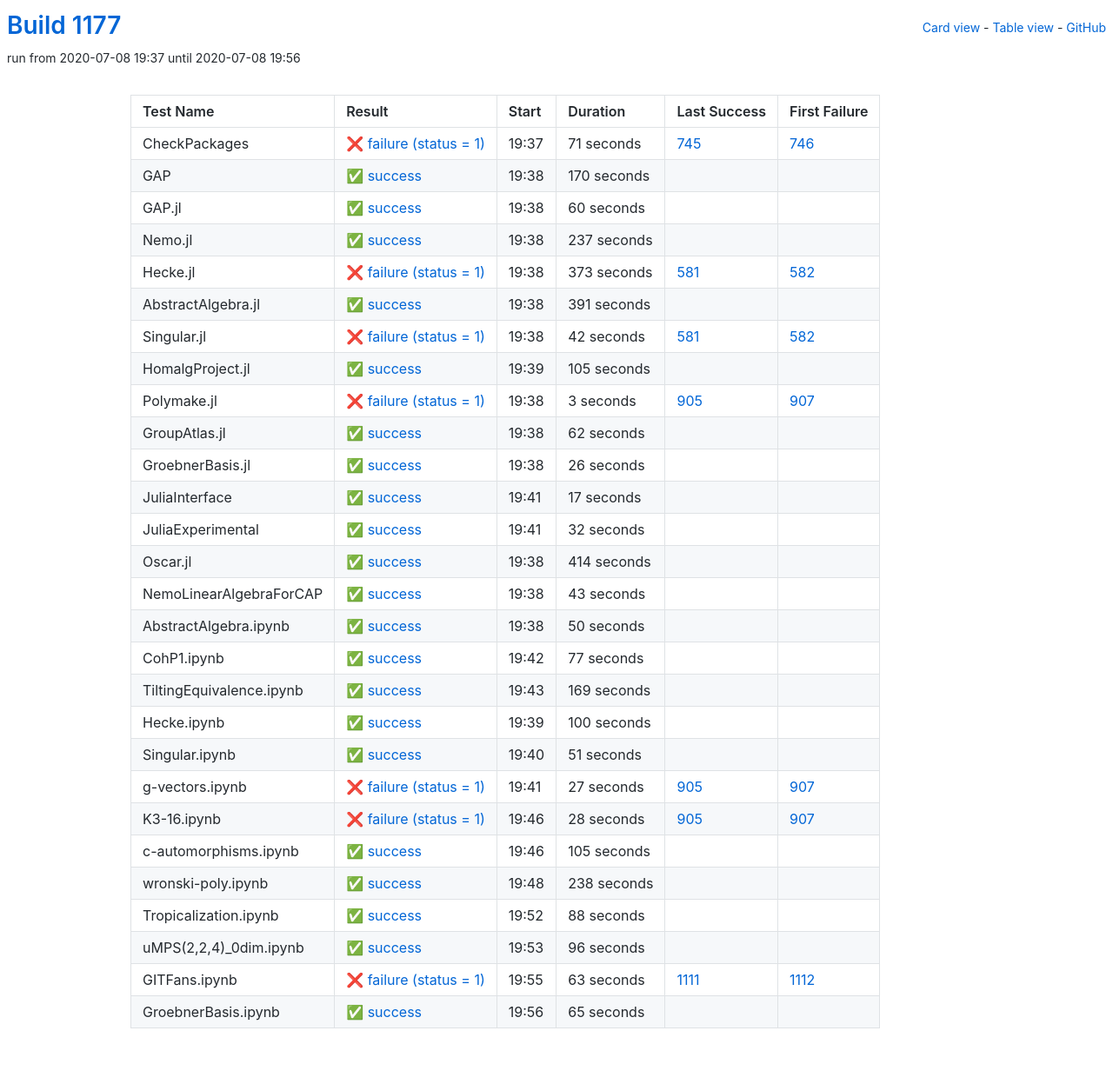
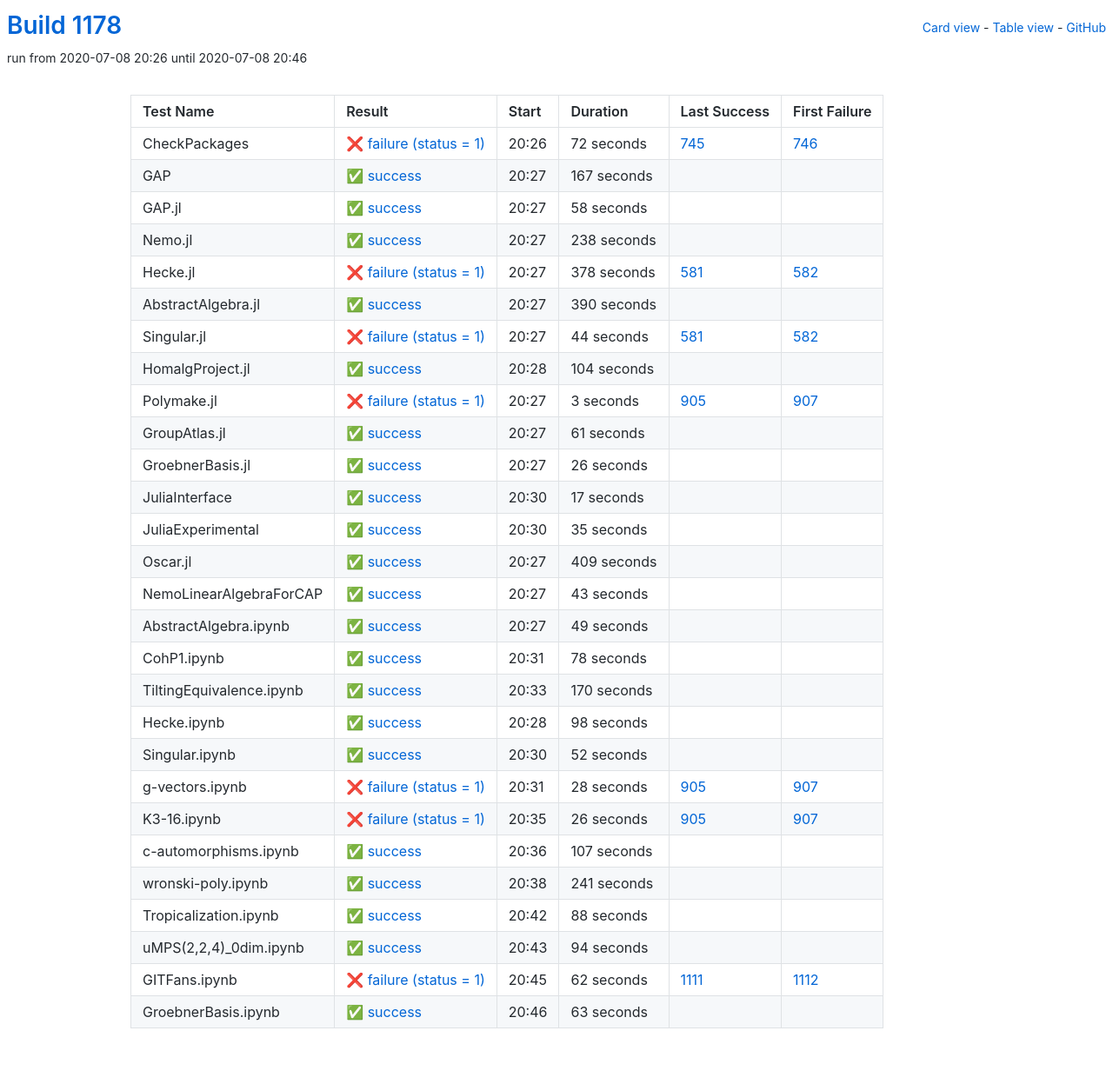
Before and after one commit to oscar-system/oscar-ci-status-1.4, a Jekyll site: the page built from table.html, in a window 1280 px wide. Shown: the whole page at 87% size. Built offline with Jekyll 4.4.1, drawn with Linux system fonts in a browser that asks for light colours.

Commit message:
Build #1178

```diff
--- a/_data/ci.yml
+++ b/_data/ci.yml
@@ -1,6 +1,6 @@
 ---
-build: 1177
-build_url: https://oscarci.mathematik.uni-kl.de/job/oscar-julia-1.4/1177/
+build: 1178
+build_url: https://oscarci.mathematik.uni-kl.de/job/oscar-julia-1.4/1178/
 job: oscar-julia-1.4
 organization: oscar-system
 repo: oscar-ci-status-1.4
@@ -8,104 +8,104 @@ repourl: https://github.com/oscar-system/oscar-ci-status-1.4
 tests:
 - name: CheckPackages
   id: checkpackages
-  log: https://oscarci.mathematik.uni-kl.de/job/oscar-julia-1.4/1177/artifact/logs/build-1177/CheckPackages.log
-  start: 2020-07-08 19:37
+  log: https://oscarci.mathematik.uni-kl.de/job/oscar-julia-1.4/1178/artifact/logs/build-1178/CheckPackages.log
+  start: 2020-07-08 20:26
   success: false
   exitcode: 1
   status: failure
-  duration: 71
+  duration: 72
   last_success: 745
   last_success_url: https://oscarci.mathematik.uni-kl.de/job/oscar-julia-1.4/745/
   first_failure: 746
   first_failure_url: https://oscarci.mathematik.uni-kl.de/job/oscar-julia-1.4/746/
 - name: GAP
   id: gap
-  log: https://oscarci.mathematik.uni-kl.de/job/oscar-julia-1.4/1177/artifact/logs/build-1177/GAP.log
-  start: 2020-07-08 19:38
+  log: https://oscarci.mathematik.uni-kl.de/job/oscar-julia-1.4/1178/artifact/logs/build-1178/GAP.log
+  start: 2020-07-08 20:27
   success: true
   exitcode: 0
   status: success
-  duration: 170
+  duration: 167
   last_success: false
   last_success_url:
   first_failure: false
   first_failure_url:
 - name: GAP.jl
   id: gap-jl
-  log: https://oscarci.mathematik.uni-kl.de/job/oscar-julia-1.4/1177/artifact/logs/build-1177/GAP.jl.log
-  start: 2020-07-08 19:38
+  log: https://oscarci.mathematik.uni-kl.de/job/oscar-julia-1.4/1178/artifact/logs/build-1178/GAP.jl.log
+  start: 2020-07-08 20:27
   success: true
   exitcode: 0
   status: success
-  duration: 60
+  duration: 58
   last_success: false
   last_success_url:
   first_failure: false
   first_failure_url:
 - name: Nemo.jl
   id: nemo-jl
-  log: https://oscarci.mathematik.uni-kl.de/job/oscar-julia-1.4/1177/artifact/logs/build-1177/Nemo.jl.log
-  start: 2020-07-08 19:38
+  log: https://oscarci.mathematik.uni-kl.de/job/oscar-julia-1.4/1178/artifact/logs/build-1178/Nemo.jl.log
+  start: 2020-07-08 20:27
   success: true
   exitcode: 0
   status: success
-  duration: 237
+  duration: 238
   last_success: false
   last_success_url:
   first_failure: false
   first_failure_url:
 - name: Hecke.jl
   id: hecke-jl
-  log: https://oscarci.mathematik.uni-kl.de/job/oscar-julia-1.4/1177/artifact/logs/build-1177/Hecke.jl.log
-  start: 2020-07-08 19:38
+  log: https://oscarci.mathematik.uni-kl.de/job/oscar-julia-1.4/1178/artifact/logs/build-1178/Hecke.jl.log
+  start: 2020-07-08 20:27
   success: false
   exitcode: 1
   status: failure
-  duration: 373
+  duration: 378
   last_success: 581
   last_success_url: https://oscarci.mathematik.uni-kl.de/job/oscar-julia-1.4/581/
   first_failure: 582
   first_failure_url: https://oscarci.mathematik.uni-kl.de/job/oscar-julia-1.4/582/
 - name: AbstractAlgebra.jl
   id: abstractalgebra-jl
-  log: https://oscarci.mathematik.uni-kl.de/job/oscar-julia-1.4/1177/artifact/logs/build-1177/AbstractAlgebra.jl.log
-  start: 2020-07-08 19:38
+  log: https://oscarci.mathematik.uni-kl.de/job/oscar-julia-1.4/1178/artifact/logs/build-1178/AbstractAlgebra.jl.log
+  start: 2020-07-08 20:27
   success: true
   exitcode: 0
   status: success
-  duration: 391
+  duration: 390
   last_success: false
   last_success_url:
   first_failure: false
   first_failure_url:
 - name: Singular.jl
   id: singular-jl
-  log: https://oscarci.mathematik.uni-kl.de/job/oscar-julia-1.4/1177/artifact/logs/build-1177/Singular.jl.log
-  start: 2020-07-08 19:38
+  log: https://oscarci.mathematik.uni-kl.de/job/oscar-julia-1.4/1178/artifact/logs/build-1178/Singular.jl.log
+  start: 2020-07-08 20:27
   success: false
   exitcode: 1
   status: failure
-  duration: 42
+  duration: 44
   last_success: 581
   last_success_url: https://oscarci.mathematik.uni-kl.de/job/oscar-julia-1.4/581/
   first_failure: 582
   first_failure_url: https://oscarci.mathematik.uni-kl.de/job/oscar-julia-1.4/582/
 - name: HomalgProject.jl
   id: homalgproject-jl
-  log: https://oscarci.mathematik.uni-kl.de/job/oscar-julia-1.4/1177/artifact/logs/build-1177/HomalgProject.jl.log
-  start: 2020-07-08 19:39
+  log: https://oscarci.mathematik.uni-kl.de/job/oscar-julia-1.4/1178/artifact/logs/build-1178/HomalgProject.jl.log
+  start: 2020-07-08 20:28
   success: true
   exitcode: 0
   status: success
-  duration: 105
+  duration: 104
   last_success: false
   last_success_url:
   first_failure: false
   first_failure_url:
 - name: Polymake.jl
   id: polymake-jl
-  log: https://oscarci.mathematik.uni-kl.de/job/oscar-julia-1.4/1177/artifact/logs/build-1177/Polymake.jl.log
-  start: 2020-07-08 19:38
+  log: https://oscarci.mathematik.uni-kl.de/job/oscar-julia-1.4/1178/artifact/logs/build-1178/Polymake.jl.log
+  start: 2020-07-08 20:27
   success: false
   exitcode: 1
   status: failure
@@ -116,20 +116,20 @@ tests:
   first_failure_url: https://oscarci.mathematik.uni-kl.de/job/oscar-julia-1.4/907/
 - name: GroupAtlas.jl
   id: groupatlas-jl
-  log: https://oscarci.mathematik.uni-kl.de/job/oscar-julia-1.4/1177/artifact/logs/build-1177/GroupAtlas.jl.log
-  start: 2020-07-08 19:38
+  log: https://oscarci.mathematik.uni-kl.de/job/oscar-julia-1.4/1178/artifact/logs/build-1178/GroupAtlas.jl.log
+  start: 2020-07-08 20:27
   success: true
   exitcode: 0
   status: success
-  duration: 62
+  duration: 61
   last_success: false
   last_success_url:
   first_failure: false
   first_failure_url:
 - name: GroebnerBasis.jl
   id: groebnerbasis-jl
-  log: https://oscarci.mathematik.uni-kl.de/job/oscar-julia-1.4/1177/artifact/logs/build-1177/GroebnerBasis.jl.log
-  start: 2020-07-08 19:38
+  log: https://oscarci.mathematik.uni-kl.de/job/oscar-julia-1.4/1178/artifact/logs/build-1178/GroebnerBasis.jl.log
+  start: 2020-07-08 20:27
   success: true
   exitcode: 0
   status: success
@@ -140,8 +140,8 @@ tests:
   first_failure_url:
 - name: JuliaInterface
   id: juliainterface
-  log: https://oscarci.mathematik.uni-kl.de/job/oscar-julia-1.4/1177/artifact/logs/build-1177/JuliaInterface.log
-  start: 2020-07-08 19:41
+  log: https://oscarci.mathematik.uni-kl.de/job/oscar-julia-1.4/1178/artifact/logs/build-1178/JuliaInterface.log
+  start: 2020-07-08 20:30
   success: true
   exitcode: 0
   status: success
@@ -152,32 +152,32 @@ tests:
   first_failure_url:
 - name: JuliaExperimental
   id: juliaexperimental
-  log: https://oscarci.mathematik.uni-kl.de/job/oscar-julia-1.4/1177/artifact/logs/build-1177/JuliaExperimental.log
-  start: 2020-07-08 19:41
+  log: https://oscarci.mathematik.uni-kl.de/job/oscar-julia-1.4/1178/artifact/logs/build-1178/JuliaExperimental.log
+  start: 2020-07-08 20:30
   success: true
   exitcode: 0
   status: success
-  duration: 32
+  duration: 35
   last_success: false
   last_success_url:
   first_failure: false
   first_failure_url:
 - name: Oscar.jl
   id: oscar-jl
-  log: https://oscarci.mathematik.uni-kl.de/job/oscar-julia-1.4/1177/artifact/logs/build-1177/Oscar.jl.log
-  start: 2020-07-08 19:38
+  log: https://oscarci.mathematik.uni-kl.de/job/oscar-julia-1.4/1178/artifact/logs/build-1178/Oscar.jl.log
+  start: 2020-07-08 20:27
   success: true
   exitcode: 0
   status: success
-  duration: 414
+  duration: 409
   last_success: false
   last_success_url:
   first_failure: false
   first_failure_url:
 - name: NemoLinearAlgebraForCAP
   id: nemolinearalgebraforcap
-  log: https://oscarci.mathematik.uni-kl.de/job/oscar-julia-1.4/1177/artifact/logs/build-1177/NemoLinearAlgebraForCAP.log
-  start: 2020-07-08 19:38
+  log: https://oscarci.mathematik.uni-kl.de/job/oscar-julia-1.4/1178/artifact/logs/build-1178/NemoLinearAlgebraForCAP.log
+  start: 2020-07-08 20:27
   success: true
   exitcode: 0
   status: success
@@ -188,80 +188,68 @@ tests:
   first_failure_url:
 - name: AbstractAlgebra.ipynb
   id: abstractalgebra-ipynb
-  log: https://oscarci.mathematik.uni-kl.de/job/oscar-julia-1.4/1177/artifact/logs/build-1177/AbstractAlgebra.ipynb.log
-  start: 2020-07-08 19:38
+  log: https://oscarci.mathematik.uni-kl.de/job/oscar-julia-1.4/1178/artifact/logs/build-1178/AbstractAlgebra.ipynb.log
+  start: 2020-07-08 20:27
   success: true
   exitcode: 0
   status: success
-  duration: 50
+  duration: 49
   last_success: false
   last_success_url:
   first_failure: false
   first_failure_url:
 - name: CohP1.ipynb
   id: cohp1-ipynb
-  log: https://oscarci.mathematik.uni-kl.de/job/oscar-julia-1.4/1177/artifact/logs/build-1177/CohP1.ipynb.log
-  start: 2020-07-08 19:42
+  log: https://oscarci.mathematik.uni-kl.de/job/oscar-julia-1.4/1178/artifact/logs/build-1178/CohP1.ipynb.log
+  start: 2020-07-08 20:31
   success: true
   exitcode: 0
   status: success
-  duration: 77
+  duration: 78
   last_success: false
   last_success_url:
   first_failure: false
   first_failure_url:
 - name: TiltingEquivalence.ipynb
   id: tiltingequivalence-ipynb
-  log: https://oscarci.mathematik.uni-kl.de/job/oscar-julia-1.4/1177/artifact/logs/build-1177/TiltingEquivalence.ipynb.log
-  start: 2020-07-08 19:43
+  log: https://oscarci.mathematik.uni-kl.de/job/oscar-julia-1.4/1178/artifact/logs/build-1178/TiltingEquivalence.ipynb.log
+  start: 2020-07-08 20:33
   success: true
   exitcode: 0
   status: success
-  duration: 169
+  duration: 170
   last_success: false
   last_success_url:
   first_failure: false
   first_failure_url:
 - name: Hecke.ipynb
   id: hecke-ipynb
-  log: https://oscarci.mathematik.uni-kl.de/job/oscar-julia-1.4/1177/artifact/logs/build-1177/Hecke.ipynb.log
-  start: 2020-07-08 19:39
+  log: https://oscarci.mathematik.uni-kl.de/job/oscar-julia-1.4/1178/artifact/logs/build-1178/Hecke.ipynb.log
+  start: 2020-07-08 20:28
   success: true
   exitcode: 0
   status: success
-  duration: 100
+  duration: 98
   last_success: false
   last_success_url:
   first_failure: false
   first_failure_url:
 - name: Singular.ipynb
   id: singular-ipynb
-  log: https://oscarci.mathematik.uni-kl.de/job/oscar-julia-1.4/1177/artifact/logs/build-1177/Singular.ipynb.log
-  start: 2020-07-08 19:40
+  log: https://oscarci.mathematik.uni-kl.de/job/oscar-julia-1.4/1178/artifact/logs/build-1178/Singular.ipynb.log
+  start: 2020-07-08 20:30
   success: true
   exitcode: 0
   status: success
-  duration: 51
+  duration: 52
   last_success: false
   last_success_url:
   first_failure: false
   first_failure_url:
 - name: g-vectors.ipynb
   id: g-vectors-ipynb
-  log: https://oscarci.mathematik.uni-kl.de/job/oscar-julia-1.4/1177/artifact/logs/build-1177/g-vectors.ipynb.log
-  start: 2020-07-08 19:41
-  success: false
-  exitcode: 1
-  status: failure
-  duration: 27
-  last_success: 905
-  last_success_url: https://oscarci.mathematik.uni-kl.de/job/oscar-julia-1.4/905/
-  first_failure: 907
-  first_failure_url: https://oscarci.mathematik.uni-kl.de/job/oscar-julia-1.4/907/
-- name: K3-16.ipynb
-  id: k3-16-ipynb
-  log: https://oscarci.mathematik.uni-kl.de/job/oscar-julia-1.4/1177/artifact/logs/build-1177/K3-16.ipynb.log
-  start: 2020-07-08 19:46
+  log: https://oscarci.mathematik.uni-kl.de/job/oscar-julia-1.4/1178/artifact/logs/build-1178/g-vectors.ipynb.log
+  start: 2020-07-08 20:31
   success: false
   exitcode: 1
   status: failure
@@ -270,34 +258,46 @@ tests:
   last_success_url: https://oscarci.mathematik.uni-kl.de/job/oscar-julia-1.4/905/
   first_failure: 907
   first_failure_url: https://oscarci.mathematik.uni-kl.de/job/oscar-julia-1.4/907/
+- name: K3-16.ipynb
+  id: k3-16-ipynb
+  log: https://oscarci.mathematik.uni-kl.de/job/oscar-julia-1.4/1178/artifact/logs/build-1178/K3-16.ipynb.log
+  start: 2020-07-08 20:35
+  success: false
+  exitcode: 1
+  status: failure
+  duration: 26
+  last_success: 905
+  last_success_url: https://oscarci.mathematik.uni-kl.de/job/oscar-julia-1.4/905/
+  first_failure: 907
+  first_failure_url: https://oscarci.mathematik.uni-kl.de/job/oscar-julia-1.4/907/
 - name: c-automorphisms.ipynb
   id: c-automorphisms-ipynb
-  log: https://oscarci.mathematik.uni-kl.de/job/oscar-julia-1.4/1177/artifact/logs/build-1177/c-automorphisms.ipynb.log
-  start: 2020-07-08 19:46
+  log: https://oscarci.mathematik.uni-kl.de/job/oscar-julia-1.4/1178/artifact/logs/build-1178/c-automorphisms.ipynb.log
+  start: 2020-07-08 20:36
   success: true
   exitcode: 0
   status: success
-  duration: 105
+  duration: 107
   last_success: false
   last_success_url:
   first_failure: false
   first_failure_url:
 - name: wronski-poly.ipynb
   id: wronski-poly-ipynb
-  log: https://oscarci.mathematik.uni-kl.de/job/oscar-julia-1.4/1177/artifact/logs/build-1177/wronski-poly.ipynb.log
-  start: 2020-07-08 19:48
+  log: https://oscarci.mathematik.uni-kl.de/job/oscar-julia-1.4/1178/artifact/logs/build-1178/wronski-poly.ipynb.log
+  start: 2020-07-08 20:38
   success: true
   exitcode: 0
   status: success
-  duration: 238
+  duration: 241
   last_success: false
   last_success_url:
   first_failure: false
   first_failure_url:
 - name: Tropicalization.ipynb
   id: tropicalization-ipynb
-  log: https://oscarci.mathematik.uni-kl.de/job/oscar-julia-1.4/1177/artifact/logs/build-1177/Tropicalization.ipynb.log
-  start: 2020-07-08 19:52
+  log: https://oscarci.mathematik.uni-kl.de/job/oscar-julia-1.4/1178/artifact/logs/build-1178/Tropicalization.ipynb.log
+  start: 2020-07-08 20:42
   success: true
   exitcode: 0
   status: success
@@ -308,36 +308,36 @@ tests:
   first_failure_url:
 - name: uMPS(2,2,4)_0dim.ipynb
   id: umps-2-2-4-0dim-ipynb
-  log: https://oscarci.mathematik.uni-kl.de/job/oscar-julia-1.4/1177/artifact/logs/build-1177/uMPS-2-2-4-_0dim.ipynb.log
-  start: 2020-07-08 19:53
+  log: https://oscarci.mathematik.uni-kl.de/job/oscar-julia-1.4/1178/artifact/logs/build-1178/uMPS-2-2-4-_0dim.ipynb.log
+  start: 2020-07-08 20:43
   success: true
   exitcode: 0
   status: success
-  duration: 96
+  duration: 94
   last_success: false
   last_success_url:
   first_failure: false
   first_failure_url:
 - name: GITFans.ipynb
   id: gitfans-ipynb
-  log: https://oscarci.mathematik.uni-kl.de/job/oscar-julia-1.4/1177/artifact/logs/build-1177/GITFans.ipynb.log
-  start: 2020-07-08 19:55
+  log: https://oscarci.mathematik.uni-kl.de/job/oscar-julia-1.4/1178/artifact/logs/build-1178/GITFans.ipynb.log
+  start: 2020-07-08 20:45
   success: false
   exitcode: 1
   status: failure
-  duration: 63
+  duration: 62
   last_success: 1111
   last_success_url: https://oscarci.mathematik.uni-kl.de/job/oscar-julia-1.4/1111/
   first_failure: 1112
   first_failure_url: https://oscarci.mathematik.uni-kl.de/job/oscar-julia-1.4/1112/
 - name: GroebnerBasis.ipynb
   id: groebnerbasis-ipynb
-  log: https://oscarci.mathematik.uni-kl.de/job/oscar-julia-1.4/1177/artifact/logs/build-1177/GroebnerBasis.ipynb.log
-  start: 2020-07-08 19:56
+  log: https://oscarci.mathematik.uni-kl.de/job/oscar-julia-1.4/1178/artifact/logs/build-1178/GroebnerBasis.ipynb.log
+  start: 2020-07-08 20:46
   success: true
   exitcode: 0
   status: success
-  duration: 65
+  duration: 63
   last_success: false
   last_success_url:
   first_failure: false
```
Also changed, not shown: README.md.
